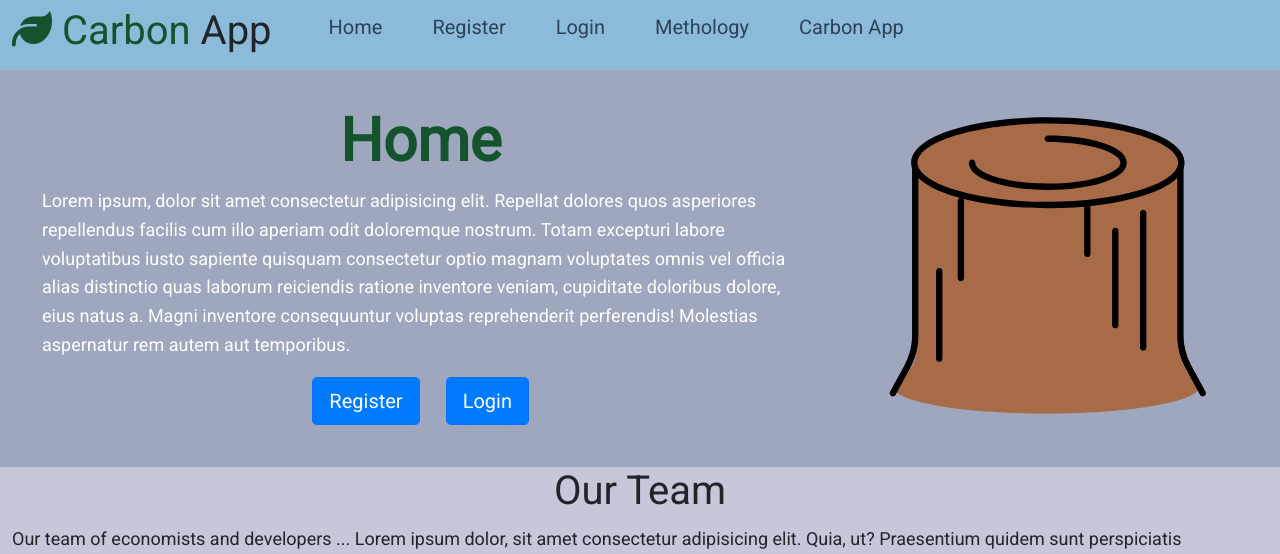
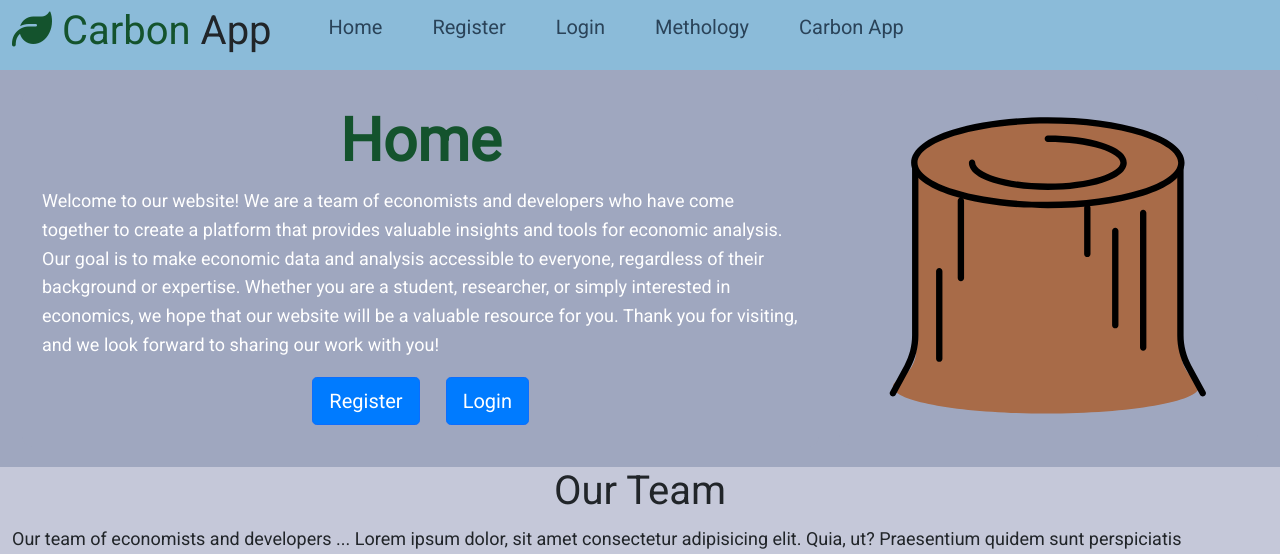
Before and after one commit to MaximePig/GRP4--GreenDigitalization-Github26, a Flask app: page / in a window 1280 px wide. Shown: the top 554 px of the page. Run offline with Flask 3, Linux system fonts and the light colour scheme; some libraries are stand-ins or nearby versions.

Commit message:
change in the home text

```diff
--- a/capp/templates/home.html
+++ b/capp/templates/home.html
@@ -9,7 +9,7 @@
       <div class="box">
         <h1 class="home-title"><span class="text-logo"> Home</span></h1>
         <p style="text-align:left;">
-            Lorem ipsum, dolor sit amet consectetur adipisicing elit. Repellat dolores quos asperiores repellendus facilis cum illo aperiam odit doloremque nostrum. Totam excepturi labore voluptatibus iusto sapiente quisquam consectetur optio magnam voluptates omnis vel officia alias distinctio quas laborum reiciendis ratione inventore veniam, cupiditate doloribus dolore, eius natus a. Magni inventore consequuntur voluptas reprehenderit perferendis! Molestias aspernatur rem autem aut temporibus.
+            Welcome to our website! We are a team of economists and developers who have come together to create a platform that provides valuable insights and tools for economic analysis. Our goal is to make economic data and analysis accessible to everyone, regardless of their background or expertise. Whether you are a student, researcher, or simply interested in economics, we hope that our website will be a valuable resource for you. Thank you for visiting, and we look forward to sharing our work with you!
         </p>
         <div class="container_buttons_links_header_home">
           <div class="btn">
```
